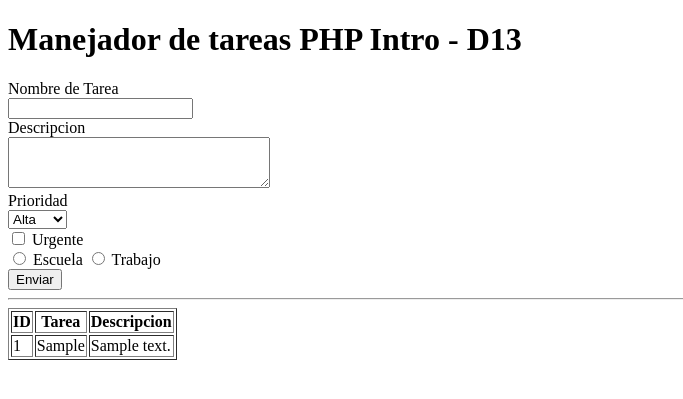
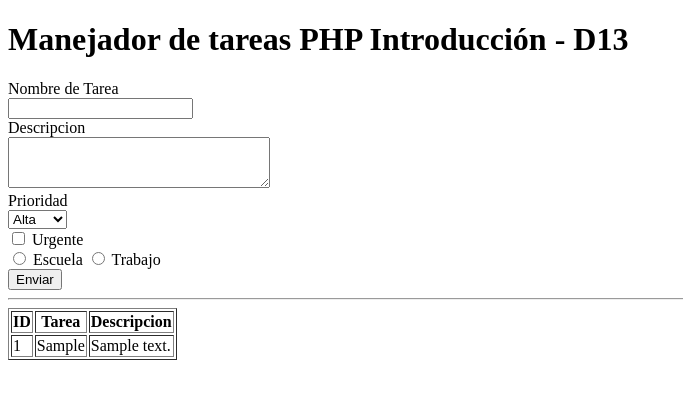
Before and after one commit to rocioBanuelos/php-d13, a PHP site: page / in a window 1280 px wide. Shown: the top 399 px of the page, without its empty margins (0-683 px from the left). Run offline with PHP 8.4, Linux system fonts and the light colour scheme; tables that the repository leaves empty or names only in its code hold one stand-in row (values such as "Sample post").

Commit message:
Cambio de titulo

```diff
--- a/index.php
+++ b/index.php
@@ -9,7 +9,7 @@
     <title>PHP Intro</title>
 </head>
 <body>
-    <h1>Manejador de tareas PHP Intro - D13</h1>
+    <h1>Manejador de tareas PHP Introducción - D13</h1>
 
     <form action="store.php" method="POST">
         <label for="tarea">Nombre de Tarea</label><br>
```
